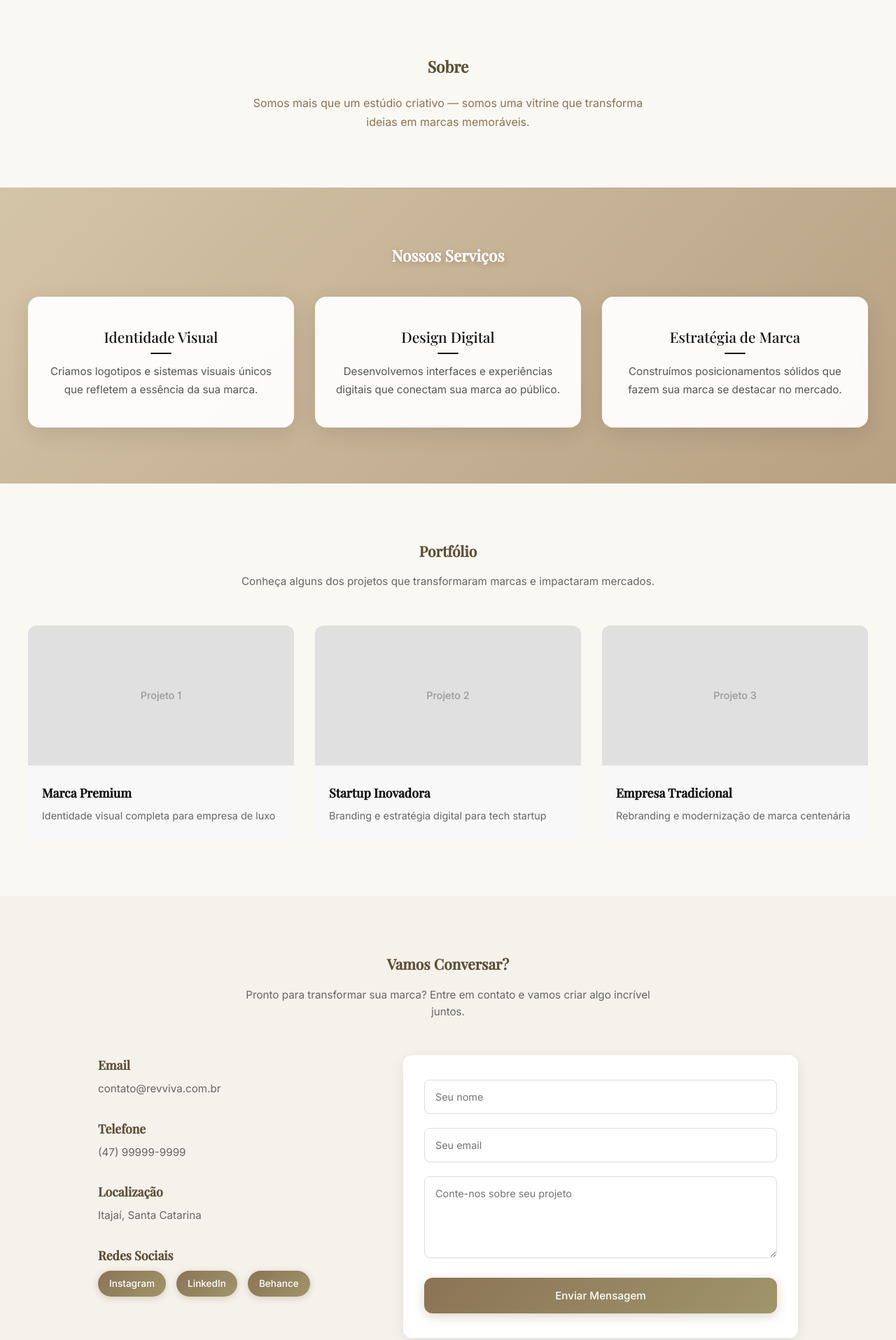
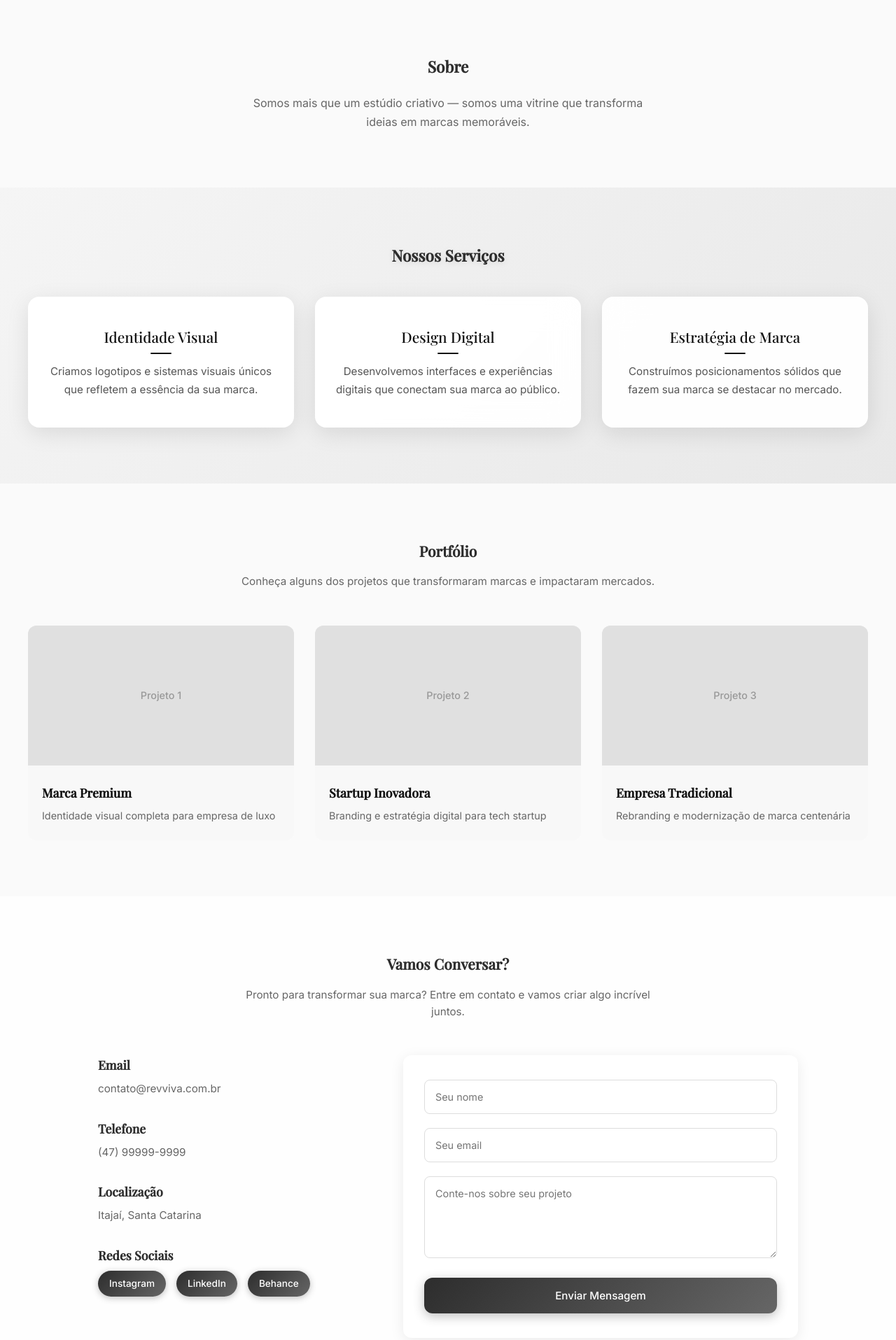
Before and after one commit to theHerick/revivva, a plain HTML site: page index.html in a window 1280 px wide. Shown: the part 862-2777 px from the top of the page at 70% size. Drawn offline with nearby package versions, Linux system fonts and the light colour scheme.

Commit message:
Update style.css

```diff
--- a/style.css
+++ b/style.css
@@ -8,8 +8,8 @@
 /* Fonte base */
 body {
   font-family: 'Inter', sans-serif;
-  color: #5d4e37;
-  background: #f5f1eb;
+  color: #2d2d2d;
+  background: #fefefe;
   line-height: 1.6;
   margin: 0;
   padding-top: 60px; /* empurra o conteúdo pra não ficar atrás da navbar */
@@ -36,13 +36,13 @@ body {
   font-family: 'Playfair Display', serif;
   font-size: 1.2rem;
   font-weight: 600;
-  color: #5d4e37;
+  color: #2d2d2d;
   text-decoration: none;
   transition: color 0.3s ease;
 }
 
 .logo:hover {
-  color: #8b7355;
+  color: #666;
 }
 
 .nav-links {
@@ -53,7 +53,7 @@ body {
 
 .nav-links a {
   text-decoration: none;
-  color: #5d4e37;
+  color: #2d2d2d;
   font-size: 0.9rem;
   font-weight: 500;
   padding: 8px 12px;
@@ -63,8 +63,8 @@ body {
 }
 
 .nav-links a:hover {
-  color: #8b7355;
-  background: rgba(139, 115, 85, 0.1);
+  color: #666;
+  background: rgba(102, 102, 102, 0.1);
 }
 
 .hero {
@@ -89,7 +89,7 @@ body {
   left: 0;
   right: 0;
   bottom: 0;
-  background: linear-gradient(135deg, rgba(139, 115, 85, 0.7) 0%, rgba(160, 149, 107, 0.6) 100%);
+  background: linear-gradient(135deg, rgba(45, 45, 45, 0.4) 0%, rgba(102, 102, 102, 0.3) 100%);
   z-index: 1;
 }
 
@@ -148,7 +148,7 @@ body {
 /* Seção Sobre */
 .sobre {
   padding: 80px 25px;
-  background: #faf8f3;
+  background: #fafafa;
   text-align: center;
 }
 
@@ -156,13 +156,13 @@ body {
   font-family: 'Playfair Display', serif;
   font-size: 1.4rem;
   margin-bottom: 20px;
-  color: #5d4e37;
+  color: #2d2d2d;
 }
 
 .sobre p {
   font-size: 1rem;
   line-height: 1.7;
-  color: #8b7355;
+  color: #666;
   max-width: 600px;
   margin: 0 auto;
 }
@@ -170,7 +170,7 @@ body {
 /* Seção Serviços */
 .servicos {
   padding: 80px 25px;
-  background: linear-gradient(135deg, #d4c4a8 0%, #b8a082 100%);
+  background: linear-gradient(135deg, #f5f5f5 0%, #e8e8e8 100%);
   background-attachment: fixed;
 }
 
@@ -179,8 +179,8 @@ body {
   font-size: 1.4rem;
   margin-bottom: 40px;
   text-align: center;
-  color: #fff;
-  text-shadow: 0 2px 10px rgba(0, 0, 0, 0.2);
+  color: #2d2d2d;
+  text-shadow: 0 2px 10px rgba(0, 0, 0, 0.1);
 }
 
 .servicos-grid {
@@ -219,7 +219,7 @@ body {
   left: 0;
   width: 100%;
   height: 4px;
-  background: linear-gradient(90deg, #8b7355, #a0956b);
+  background: linear-gradient(90deg, #2d2d2d, #666);
   transform: scaleX(0);
   transition: transform 0.3s ease;
 }
@@ -265,7 +265,7 @@ body {
 /* Seção Portfólio */
 .portfolio {
   padding: 80px 20px;
-  background: #faf8f3;
+  background: #fafafa;
 }
 
 .portfolio h2 {
@@ -273,7 +273,7 @@ body {
   font-size: 1.3rem;
   margin-bottom: 15px;
   text-align: center;
-  color: #5d4e37;
+  color: #2d2d2d;
 }
 
 .portfolio-intro {
@@ -354,7 +354,7 @@ body {
 /* Seção Contato */
 .contato {
   padding: 80px 20px;
-  background: #f5f1eb;
+  background: #fefefe;
 }
 
 .contato h2 {
@@ -362,7 +362,7 @@ body {
   font-size: 1.3rem;
   margin-bottom: 15px;
   text-align: center;
-  color: #5d4e37;
+  color: #2d2d2d;
 }
 
 .contato-intro {
@@ -401,7 +401,7 @@ body {
   font-family: 'Playfair Display', serif;
   font-size: 1.1rem;
   margin-bottom: 8px;
-  color: #5d4e37;
+  color: #2d2d2d;
 }
 
 .contato-item p {
@@ -417,19 +417,19 @@ body {
 
 .social-link {
   padding: 8px 16px;
-  background: linear-gradient(135deg, #8b7355 0%, #a0956b 100%);
+  background: linear-gradient(135deg, #2d2d2d 0%, #666 100%);
   color: white;
   text-decoration: none;
   border-radius: 20px;
   font-size: 0.85rem;
   font-weight: 500;
   transition: all 0.3s ease;
-  box-shadow: 0 2px 10px rgba(139, 115, 85, 0.3);
+  box-shadow: 0 2px 10px rgba(45, 45, 45, 0.3);
 }
 
 .social-link:hover {
   transform: translateY(-2px);
-  box-shadow: 0 4px 15px rgba(139, 115, 85, 0.4);
+  box-shadow: 0 4px 15px rgba(45, 45, 45, 0.4);
 }
 
 .contato-form {
@@ -457,13 +457,13 @@ body {
 .form-group input:focus,
 .form-group textarea:focus {
   outline: none;
-  border-color: #8b7355;
+  border-color: #666;
 }
 
 .btn-form {
   width: 100%;
   padding: 16px;
-  background: linear-gradient(135deg, #8b7355 0%, #a0956b 100%);
+  background: linear-gradient(135deg, #2d2d2d 0%, #666 100%);
   color: #fff;
   border: none;
   border-radius: 12px;
@@ -472,22 +472,22 @@ body {
   font-weight: 500;
   cursor: pointer;
   transition: all 0.3s ease;
-  box-shadow: 0 4px 15px rgba(139, 115, 85, 0.3);
+  box-shadow: 0 4px 15px rgba(45, 45, 45, 0.3);
 }
 
 .btn-form:hover {
   transform: translateY(-2px);
-  box-shadow: 0 6px 20px rgba(139, 115, 85, 0.4);
+  box-shadow: 0 6px 20px rgba(45, 45, 45, 0.4);
 }
 
 /* Footer */
 .footer {
   padding: 30px 20px;
-  background: #5d4e37;
+  background: #2d2d2d;
   text-align: center;
 }
 
 .footer p {
-  color: #d4c4a8;
+  color: #f5f5f5;
   font-size: 0.85rem;
 }
```
